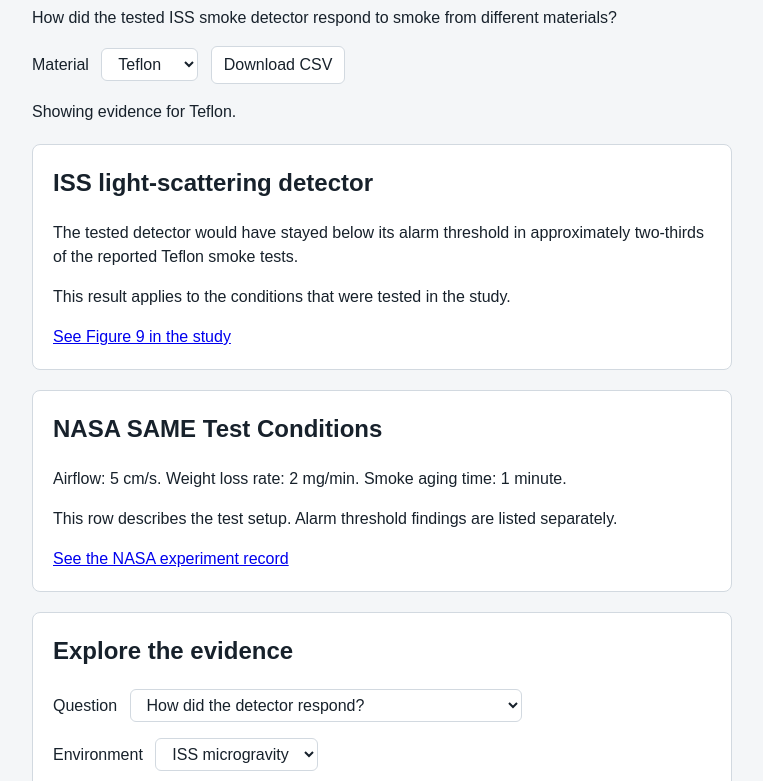
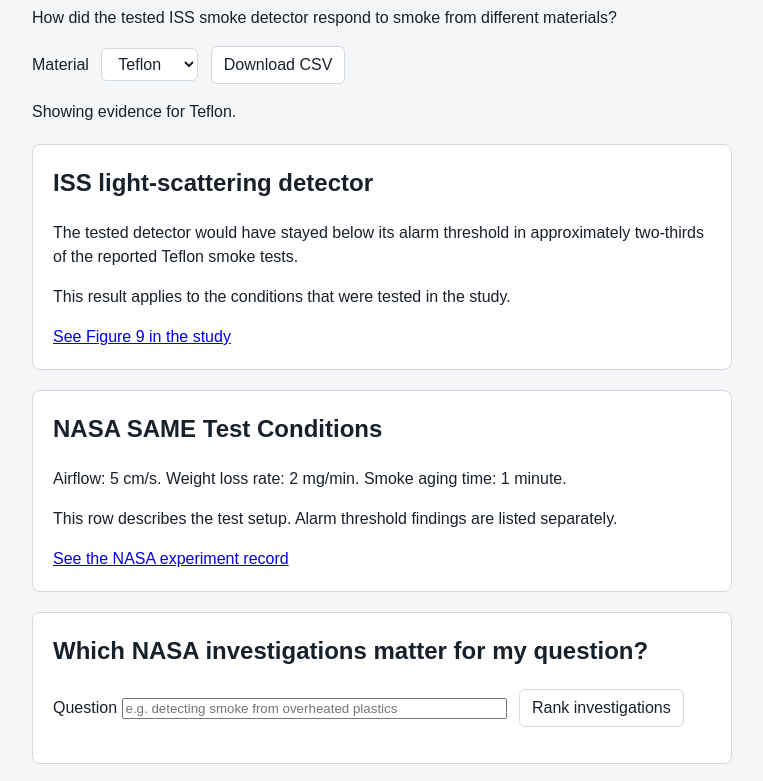
Before and after one commit to atharvrajesh/Heat-Sync-NASA-SpaceApps, a plain HTML site: page public/index.html in a window 1280 px wide. Shown: the part 149-930 px from the top of the page, without its empty margins (258-1021 px from the left). Drawn offline with Linux system fonts and the light colour scheme.

Commit message:
Update index.html

```diff
--- a/public/index.html
+++ b/public/index.html
@@ -117,7 +117,15 @@
       <p id="test-limit"></p>
       <a id="test-source">See the NASA experiment record</a>
     </article>
-
+    <section aria-labelledby="inv-title">
+      <h2 id="inv-title">Which NASA investigations matter for my question?</h2>
+      <label for="inv-question">Question</label>
+      <input id="inv-question" size="45"
+        placeholder="e.g. detecting smoke from overheated plastics">
+      <button id="inv-rank" type="button">Rank investigations</button>
+      <p id="inv-status" role="status"></p>
+      <ol id="inv-results"></ol>
+    </section>
     <section aria-labelledby="analysis-title">
       <h2 id="analysis-title">Explore the evidence</h2>
       <p>
@@ -322,6 +330,7 @@
 
     loadEvidence();
   </script>
+ <script type="module" src="./investigations.js"></script>
 </body>
 
 </html>
```
